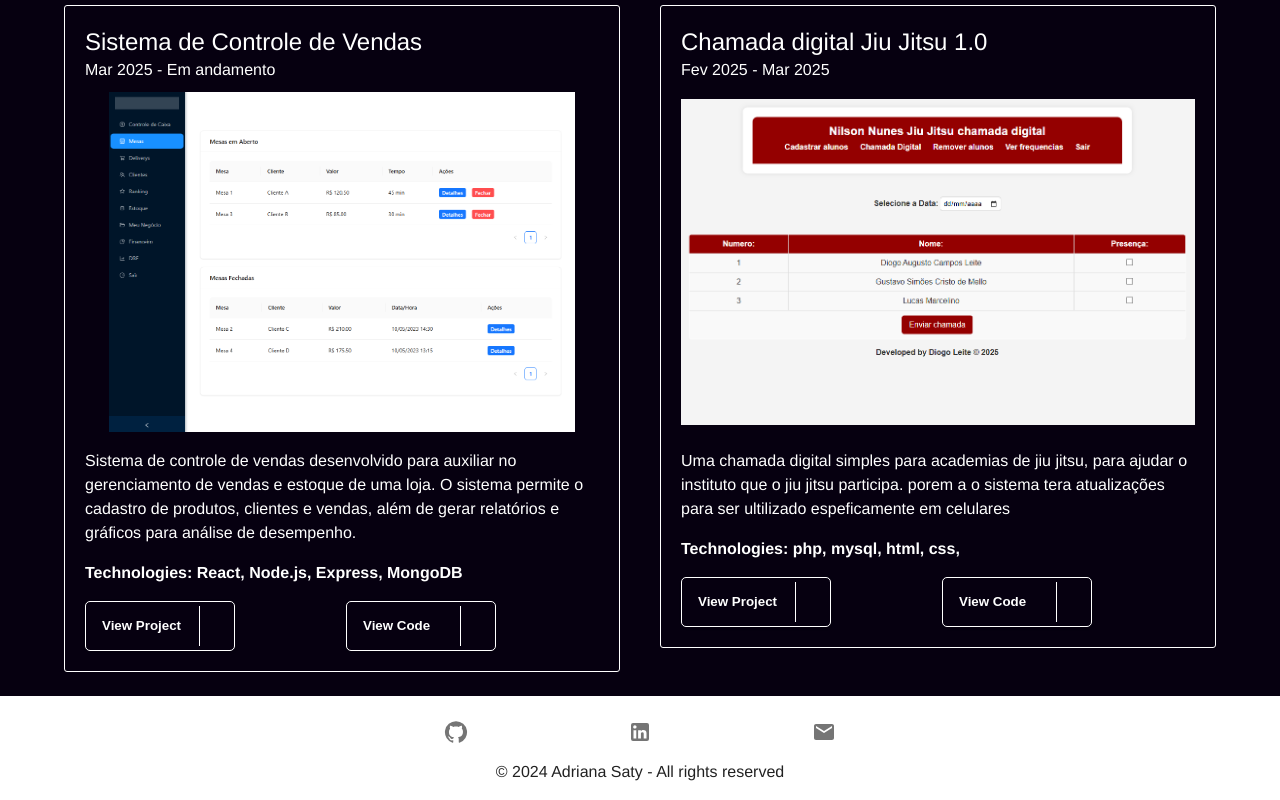
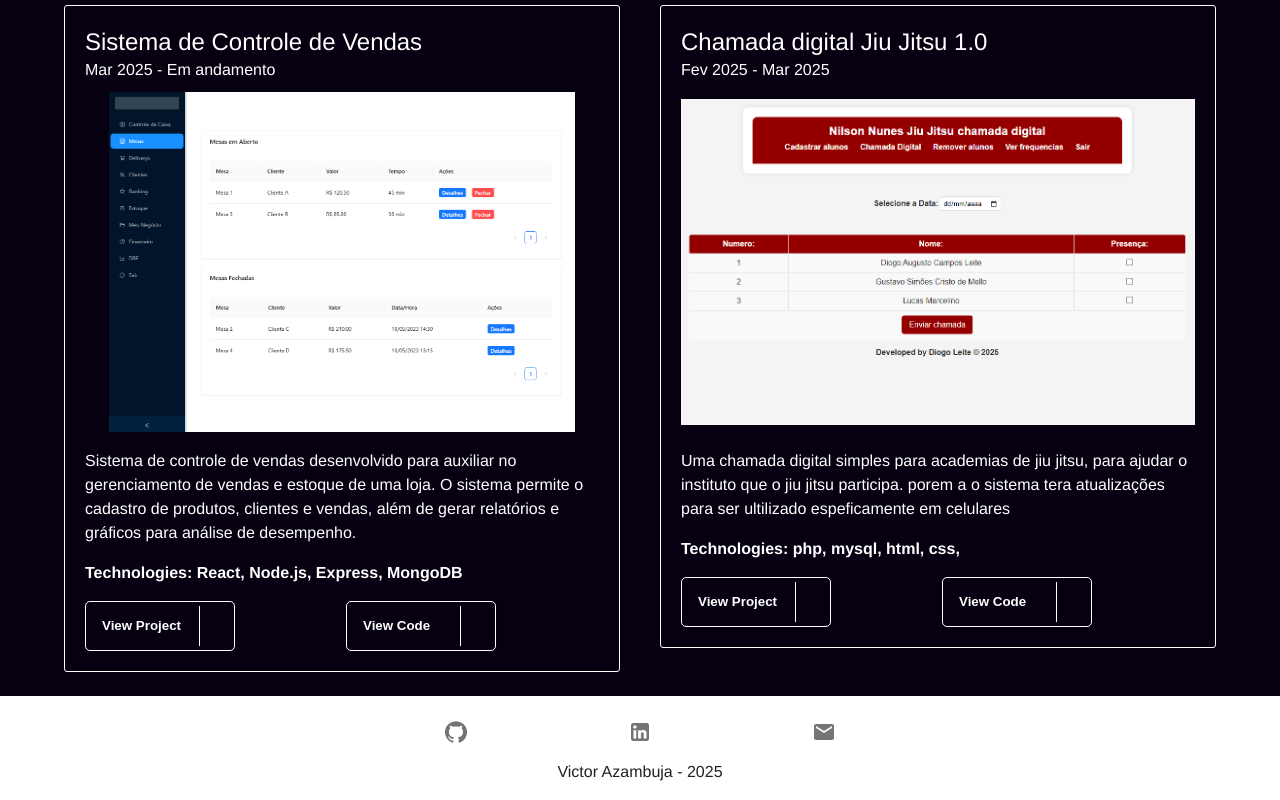
Before and after one commit to buja23/buja.github.portifolio, a React (Vite) app in the folder portifolio/: page / in a window 1280 px wide. Shown: the part 2633-3433 px from the top of the page. Built offline with nearby package versions, Linux system fonts and the light colour scheme.

Commit message:
"footer"

```diff
--- a/portifolio/src/components/Footer/Footer.tsx
+++ b/portifolio/src/components/Footer/Footer.tsx
@@ -10,10 +10,10 @@ const Footer: React.FC = () => {
             <Box pt={2} pb={2}>
                 <Container maxWidth="sm">
                     <Box display="flex" alignItems="center" justifyContent="space-around" pb={1}>
-                        <IconButton onClick={() => window.open("https://github.com/AdrianaSaty")}>
+                        <IconButton onClick={() => window.open("https://github.com/buja23")}>
                             <GitHubIcon />
                         </IconButton>
-                        <IconButton onClick={() => window.open("https://www.linkedin.com/in/adriana-saty/")}>
+                        <IconButton onClick={() => window.open("https://www.linkedin.com/in/victor-azambuja-980199370/")}>
                             <LinkedInIcon />
                         </IconButton>
                         <IconButton href="mailto:example@example.com" target="_blank">
@@ -21,7 +21,7 @@ const Footer: React.FC = () => {
                         </IconButton>
                     </Box>
                     <Typography textAlign="center">
-                        © 2024 Adriana Saty - All rights reserved
+                        Victor Azambuja - 2025
                     </Typography>
                 </Container>
             </Box>
```
